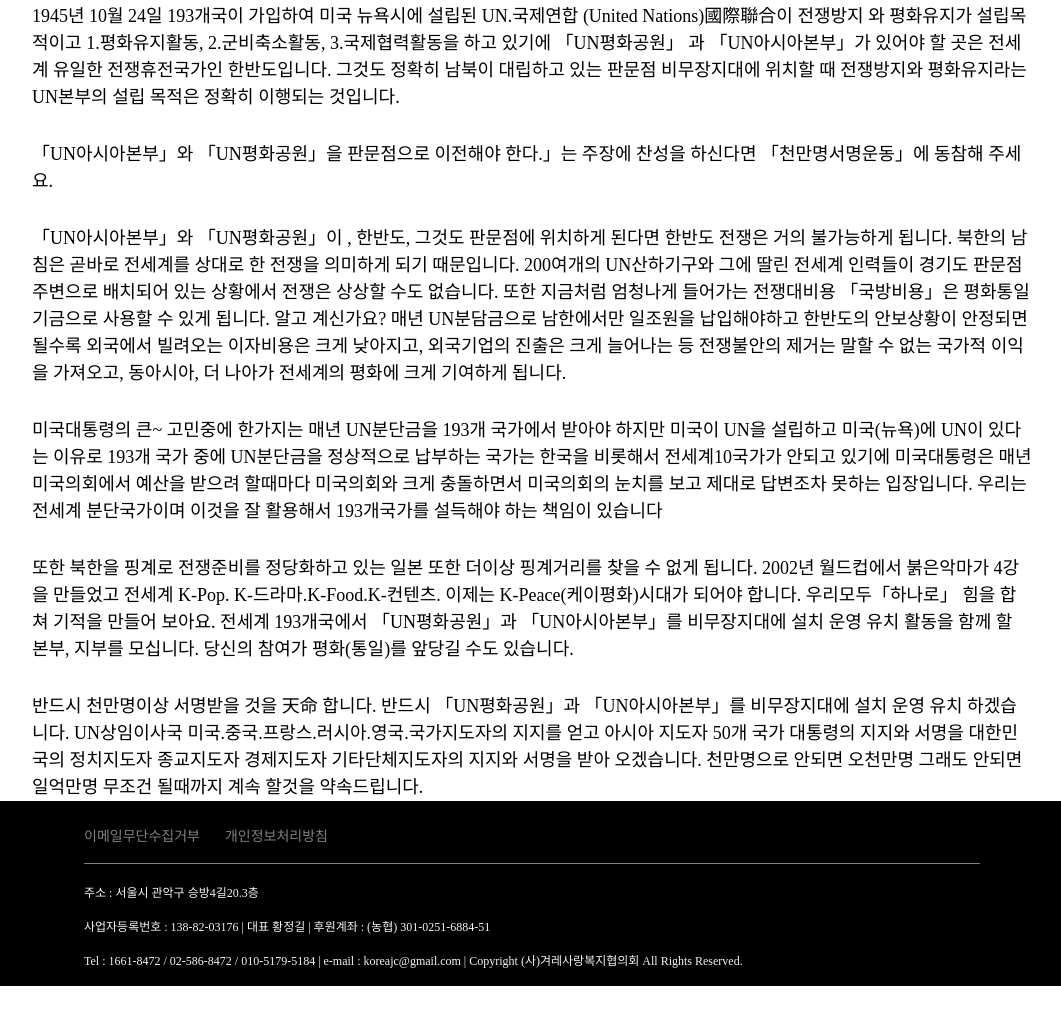
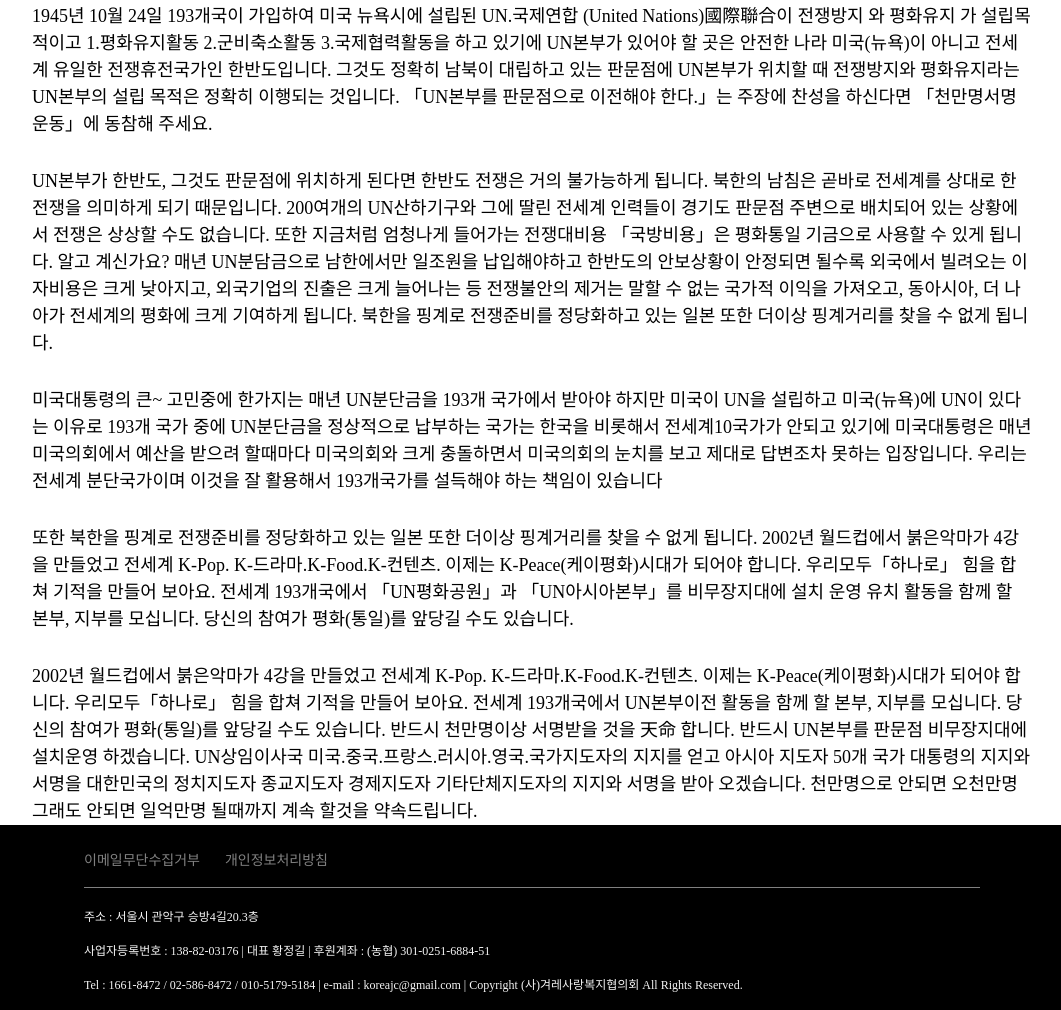
Before and after one commit to ttfcl/gyeoryesarang, a plain HTML site: page docs/pages/page2/page20.html in a window 1280 px wide. Shown: the part 1132-2142 px from the top of the page, without its empty margins (108-1169 px from the left). Before the commit the page ends 2118 px from the top, so only its background shows below. Drawn offline with nearby package versions, Linux system fonts and the light colour scheme; no server answers; a script that the page names is missing; a web font is replaced by a local one.

Commit message:
페이지2번 문구 롤백

```diff
--- a/docs/pages/page2/page20.html
+++ b/docs/pages/page2/page20.html
@@ -126,21 +126,26 @@
     <div class="section2Title" style="margin-top: 30px;">「우리도 할 수 있다.!」</div>
     <div class="section2Title">행동하는 당신이 主人입니다.</div>
     <div class="section2Title">UN본부 판문점으로 2024.10.24 이전!</div>
-    <div class="section2Text" style="margin-top: 30px;">1945년 10월 24일 193개국이 가입하여 미국 뉴욕시에 설립된 UN.국제연합 (United Nations)國際聯合이 전쟁방지 와 평화유지가 설립목적이고 1.평화유지활동, 2.군비축소활동, 3.국제협력활동을 하고 있기에 「UN평화공원」 과
-      「UN아시아본부」가
-      있어야 할 곳은
-      전세계 유일한 전쟁휴전국가인 한반도입니다. 그것도 정확히 남북이 대립하고 있는 판문점 비무장지대에 위치할 때 전쟁방지와 평화유지라는 UN본부의 설립 목적은 정확히 이행되는 것입니다.
+    <div class="section2Text" style="margin-top: 30px;">1945년 10월 24일 193개국이 가입하여 미국 뉴욕시에 설립된 UN.국제연합 (United Nations)國際聯合이
+
+      전쟁방지 와
+      평화유지 가  설립목적이고
+      1.평화유지활동
+      2.군비축소활동
+      3.국제협력활동을 하고 있기에
+
+      UN본부가 있어야 할 곳은
+      안전한 나라 미국(뉴욕)이 아니고
+
+      전세계 유일한 전쟁휴전국가인 한반도입니다. 그것도 정확히 남북이 대립하고 있는 판문점에 UN본부가 위치할 때 전쟁방지와 평화유지라는 UN본부의 설립 목적은 정확히 이행되는 것입니다.
+
+      「UN본부를 판문점으로 이전해야 한다.」는 주장에 찬성을 하신다면
+      「천만명서명운동」에 동참해 주세요.
+
       </div>
-    <div class="section2Text" style="margin-top: 30px;">「UN아시아본부」와
-      「UN평화공원」을
-      판문점으로 이전해야 한다.」는 주장에 찬성을 하신다면
-      「천만명서명운동」에 동참해 주세요.
-      </div>
-    <div class="section2Text" style="margin-top: 30px;">「UN아시아본부」와
-      「UN평화공원」이
-      ,  한반도, 그것도 판문점에 위치하게 된다면
-      한반도 전쟁은 거의 불가능하게 됩니다. 북한의 남침은 곧바로 전세계를 상대로 한 전쟁을 의미하게 되기 때문입니다. 200여개의 UN산하기구와 그에 딸린 전세계 인력들이 경기도 판문점 주변으로 배치되어 있는 상황에서 전쟁은 상상할 수도 없습니다.
-       또한 지금처럼 엄청나게 들어가는 전쟁대비용 「국방비용」은 평화통일 기금으로 사용할 수 있게 됩니다. 알고 계신가요? 매년 UN분담금으로 남한에서만 일조원을 납입해야하고 한반도의 안보상황이 안정되면 될수록 외국에서 빌려오는 이자비용은 크게 낮아지고, 외국기업의 진출은 크게 늘어나는 등 전쟁불안의 제거는 말할 수 없는 국가적 이익을 가져오고, 동아시아, 더 나아가 전세계의 평화에 크게 기여하게 됩니다.
+    <div class="section2Text" style="margin-top: 30px;">UN본부가 한반도, 그것도 판문점에 위치하게 된다면 한반도 전쟁은 거의 불가능하게 됩니다. 북한의 남침은 곧바로 전세계를 상대로 한 전쟁을 의미하게 되기 때문입니다. 200여개의 UN산하기구와 그에 딸린 전세계 인력들이 경기도 판문점 주변으로 배치되어 있는 상황에서 전쟁은 상상할 수도 없습니다.
+      또한 지금처럼 엄청나게 들어가는 전쟁대비용 「국방비용」은 평화통일 기금으로 사용할 수 있게 됩니다. 알고 계신가요? 매년 UN분담금으로 남한에서만 일조원을 납입해야하고 한반도의 안보상황이 안정되면 될수록 외국에서 빌려오는 이자비용은 크게 낮아지고, 외국기업의 진출은 크게 늘어나는 등 전쟁불안의 제거는 말할 수 없는 국가적 이익을 가져오고, 동아시아, 더 나아가 전세계의 평화에 크게 기여하게 됩니다. 북한을 핑계로 전쟁준비를 정당화하고 있는 일본 또한 더이상 핑계거리를 찾을 수 없게 됩니다.
+
       </div>
     <div class="section2Text" style="margin-top: 30px;">미국대통령의 큰~ 고민중에 한가지는 매년 UN분단금을 193개 국가에서 받아야 하지만 미국이 UN을 설립하고 미국(뉴욕)에 UN이 있다는 이유로 193개 국가 중에 UN분단금을 정상적으로 납부하는 국가는 한국을 비롯해서 전세계10국가가 안되고 있기에 미국대통령은 매년 미국의회에서 예산을 받으려 할때마다 미국의회와 크게 충돌하면서 미국의회의 눈치를 보고 제대로 답변조차 못하는 입장입니다. 우리는 전세계 분단국가이며 이것을 잘 활용해서 193개국가를 설득해야 하는 책임이 있습니다</div>
     <div class="section2Text" style="margin-top: 30px;">또한
@@ -162,17 +167,27 @@
 
 
       </div>
-      <div class="section2Text" style="margin-top: 30px;">반드시 천만명이상 서명받을 것을 天命 합니다.
-        반드시
-  「UN평화공원」과
-  「UN아시아본부」를 비무장지대에 설치 운영 유치 하겠습니다.
+      <div class="section2Text" style="margin-top: 30px;">
+        2002년 월드컵에서 붉은악마가 4강을 만들었고
+        전세계 K-Pop. K-드라마.K-Food.K-컨텐츠. 이제는 K-Peace(케이평화)시대가 되어야 합니다.
+
+         우리모두「하나로」 힘을 합쳐 기적을 만들어 보아요.
+
+        전세계 193개국에서
+        UN본부이전 활동을 함께 할 본부, 지부를 모십니다.
+
+        당신의 참여가 평화(통일)를 앞당길 수도 있습니다.
+
+
+        반드시 천만명이상 서명받을 것을 天命 합니다.
+
+        반드시 UN본부를 판문점 비무장지대에 설치운영 하겠습니다.
 
         UN상임이사국
         미국.중국.프랑스.러시아.영국.국가지도자의 지지를 얻고
         아시아 지도자 50개 국가 대통령의 지지와 서명을
 
-  대한민국의
-  정치지도자
+        대한민국의 정치지도자
         종교지도자
         경제지도자
         기타단체지도자의
@@ -180,8 +195,8 @@
 
         천만명으로 안되면
         오천만명 그래도 안되면
-  일억만명 무조건
-  될때까지 계속 할것을 약속드립니다.</div>
+        일억만명 될때까지 계속 할것을 약속드립니다.
+        </div>
   </div>
 
 
```
Lines whose indentation alone changed are shown as unchanged.
